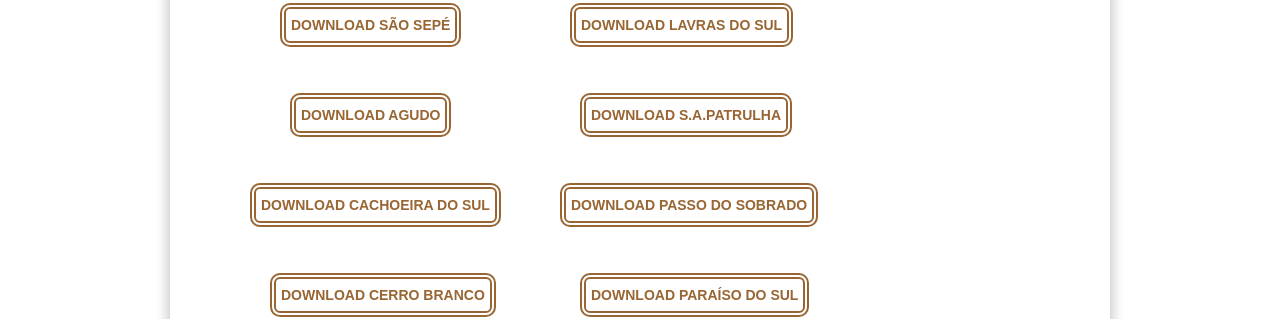
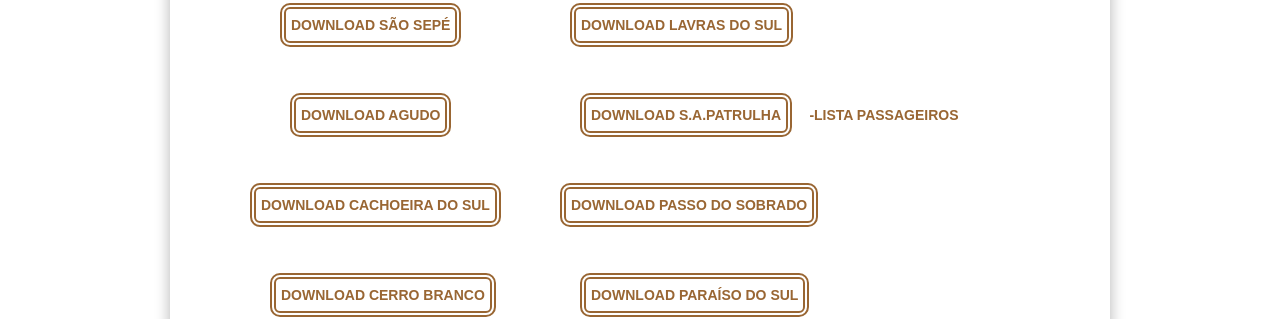
Before and after one commit to claudiovargas1955/claudiovargas1955.github.io, a Jekyll site: the page built from _pages/downloads.html, in a window 1280 px wide. Shown: the part 649-968 px from the top of the page. Built offline with Jekyll 4.4.1, drawn with Linux system fonts in a browser that asks for light colours; some web fonts are replaced.

Commit message:
Update downloads.html

```diff
--- a/_pages/downloads.html
+++ b/_pages/downloads.html
@@ -152,7 +152,8 @@
 <a class="indlds" href="/media/indice cachoeira do sul.pdf" target="_blank">DOWNLOAD CACHOEIRA DO SUL</a><br>
 <a class="indlfs" href="/media/indice passo do sobrado.pdf" target="_blank">DOWNLOAD PASSO DO SOBRADO</a><br>
 <a class="indlgs" href="/media/indice cerro branco.pdf" target="_blank">DOWNLOAD CERRO BRANCO</a><br>
-<a class="indlhs" href="/media/indice paraíso do sul.pdf" target="_blank">DOWNLOAD PARAÍSO DO SUL</a>
+<a class="indlhs" href="/media/indice paraíso do sul.pdf" target="_blank">DOWNLOAD PARAÍSO DO SUL</a
+<p><a class="links" href="https://www.advrl.org.pt/" target="_blank"><b>-LISTA PASSAGEIROS</b></a><br>
 </div>
 
 <h3>LINKS IMPORTANTES PARA PESQUISAS DE GENEALOGIA</h3>
```
